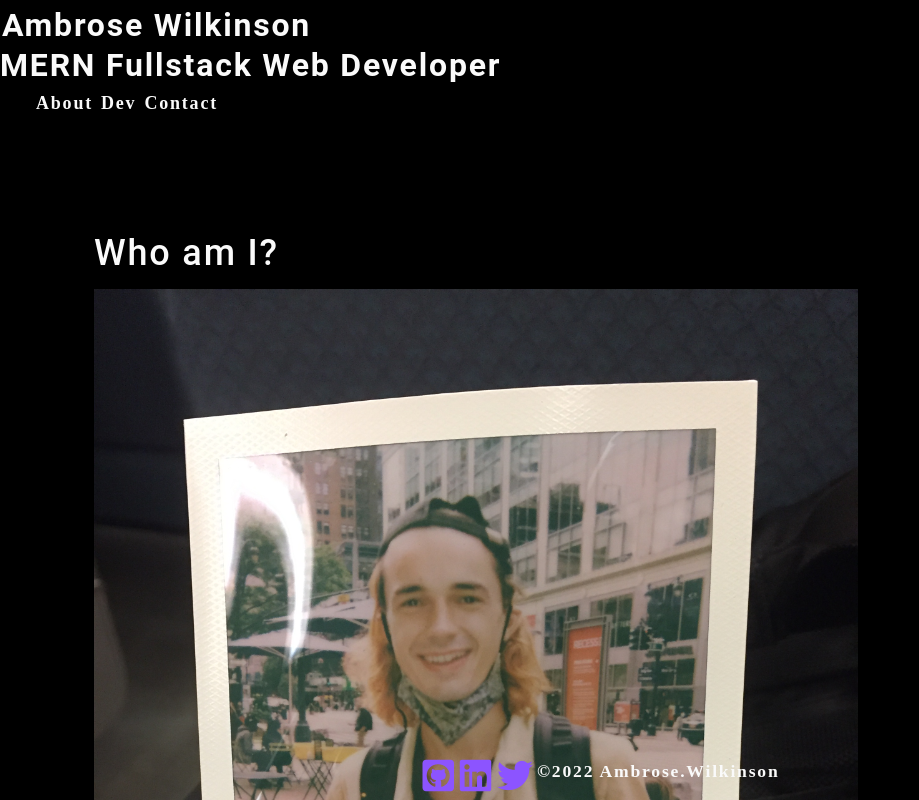
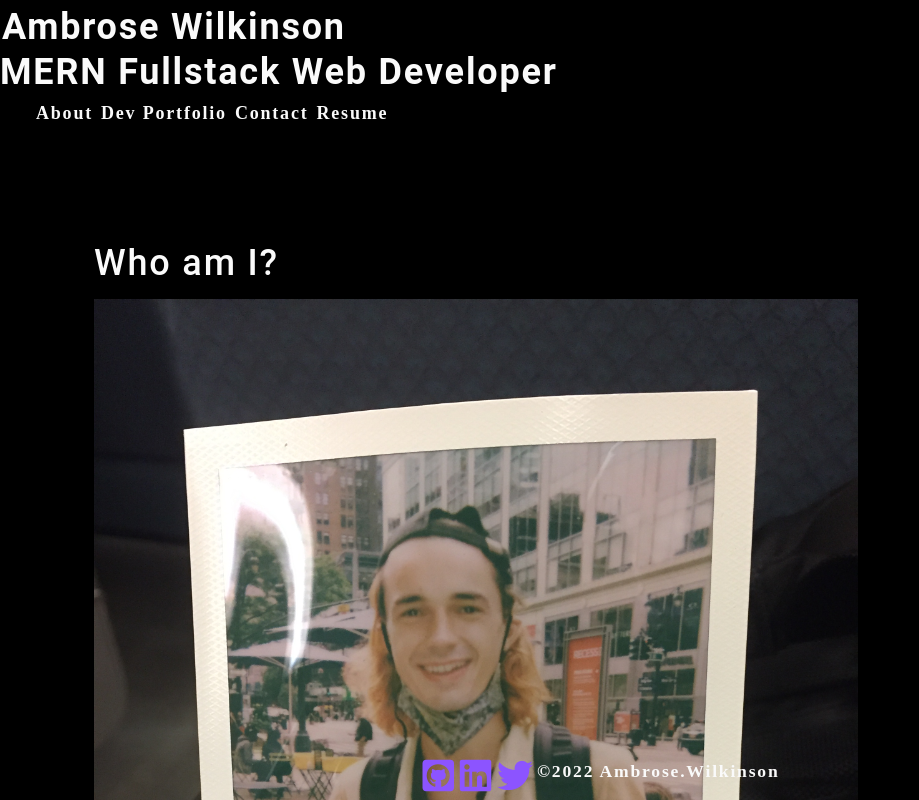
Before and after one commit to a-breezy/port-flo-lio, a React (Create React App) app: page / in a window 1280 px wide. Shown: the top 800 px of the page, without its empty margins (0-919 px from the left). Built offline with nearby package versions, Linux system fonts and the light colour scheme.

Commit message:
fixed issue with header loading twice

```diff
--- a/src/App.js
+++ b/src/App.js
@@ -7,17 +7,17 @@ import Dev from "./components/Dev";
 // import Photography from "./components/Photography";
 // import Blog from "./components/Blog";
 import Contact from "./components/Contact";
-// import Resume from "./components/Resume";
+import Resume from "./components/Resume";
 import Footer from "./components/Footer";
 
 function App() {
 	const pages = [
 		{ name: "About", comp: <About /> },
-		{ name: "Dev", comp: <Dev /> },
+		{ name: "Dev Portfolio", comp: <Dev /> },
 		// { name: "Photography", comp: <Photography />}
 		// { name: "Blog", comp: <Blog />}
 		{ name: "Contact", comp: <Contact /> },
-		// { name:"Resume", comp: <Resume />}
+		{ name: "Resume", comp: <Resume /> },
 	];
 
 	const [page, setPage] = useState(pages[0].comp);
--- a/src/components/Header/index.js
+++ b/src/components/Header/index.js
@@ -4,13 +4,13 @@ import Nav from "../Nav";
 function Header({ pages, setPage }) {
 	return (
 		<header>
-			<h2>
+			<h1>
 				<a data-testid="link" href="/">
 					Ambrose Wilkinson
 					<br />
 					MERN Fullstack Web Developer
 				</a>
-			</h2>
+			</h1>
 			<Nav pages={pages} setPage={setPage} />
 		</header>
 	);
```
Also changed, not shown: src/components/Nav/index.js (+0 -26 lines), 1 other file (tests, documents, lock files or other folders).
